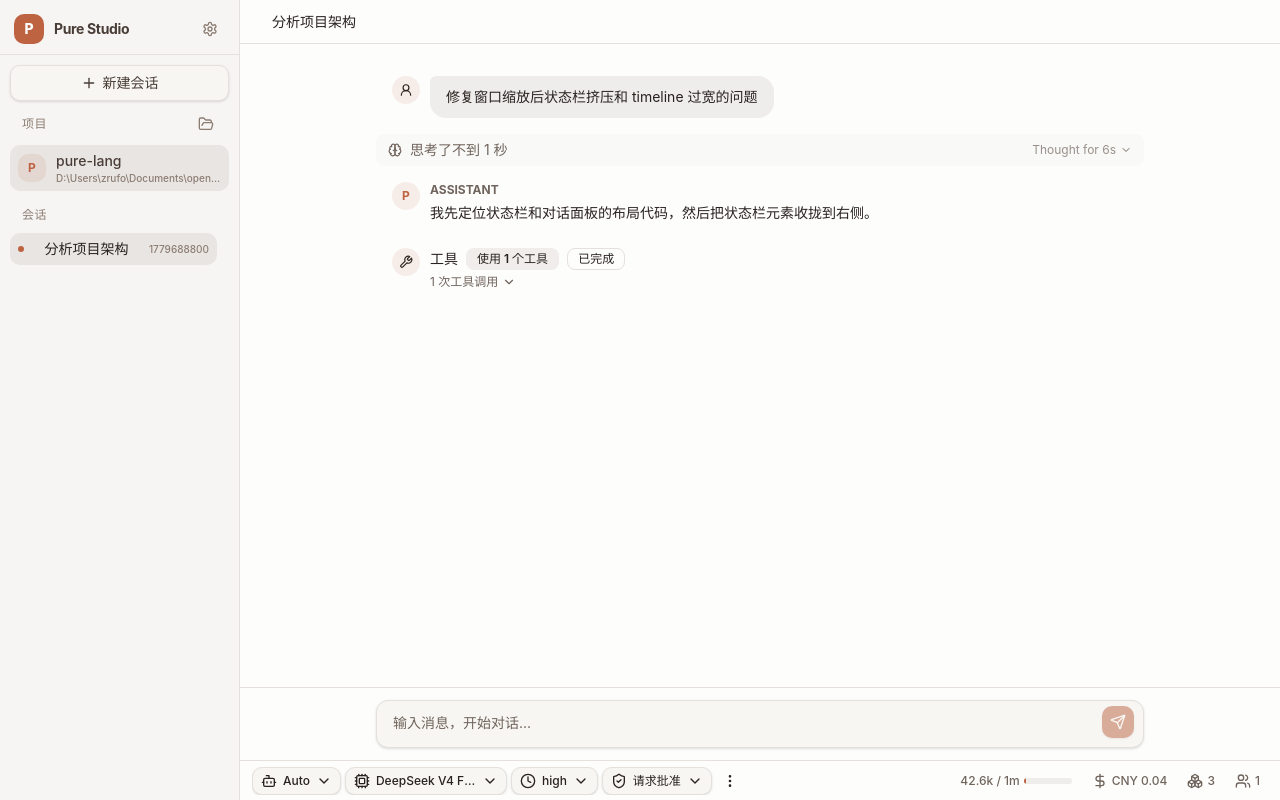
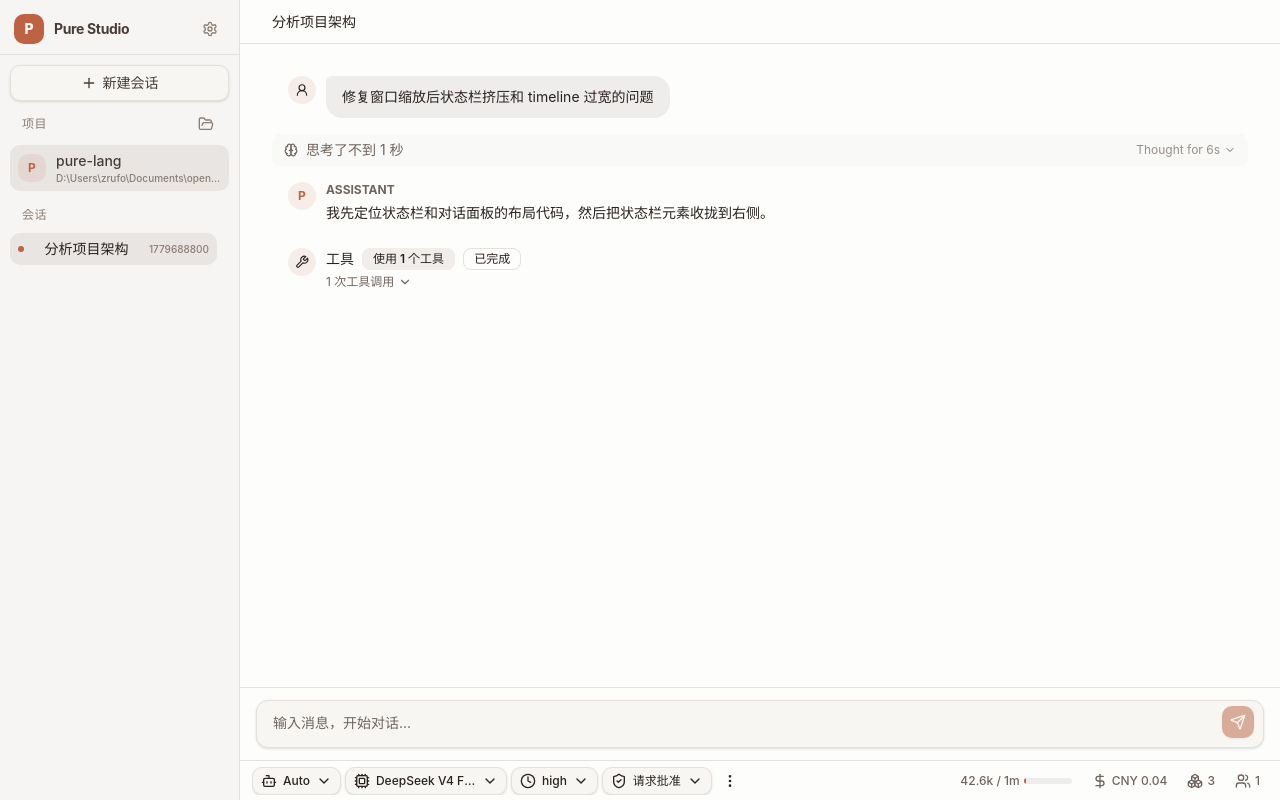
Before and after one commit to ZR233/pure-lang, a React (Vite) app in the folder code/pure-studio/: page / in a window 1280 px wide. Built offline with nearby package versions, Linux system fonts and the light colour scheme.

Commit message:
refactor(ConversationPanel): remove max-width constraints for better responsiveness

```diff
--- a/code/pure-studio/src/components/ConversationPanel.tsx
+++ b/code/pure-studio/src/components/ConversationPanel.tsx
@@ -432,7 +432,7 @@ function EntryShell({
   children: ReactNode;
 }) {
   return (
-    <article className={`flex gap-2.5 px-4 py-3 max-w-3xl mx-auto w-full ${className}`}>
+    <article className={`flex w-full gap-2.5 px-4 py-3 ${className}`}>
       <span className="w-7 h-7 rounded-full bg-primary/10 flex items-center justify-center shrink-0" aria-hidden="true">
         {icon}
       </span>
@@ -445,7 +445,7 @@ function MessageEntry({ entry }: { entry: Extract<TimelineEntry, { kind: "messag
   const roleIcon = entry.role === "user" ? <UserRound size={14} /> : <span className="text-xs font-bold text-primary">P</span>;
   if (entry.role === "user") {
     return (
-      <div className="flex gap-2.5 px-4 py-3 max-w-3xl mx-auto w-full">
+      <div className="flex w-full gap-2.5 px-4 py-3">
         <span className="w-7 h-7 rounded-full bg-primary/10 flex items-center justify-center shrink-0" aria-hidden="true">
           {roleIcon}
         </span>
@@ -472,7 +472,7 @@ function MessageEntry({ entry }: { entry: Extract<TimelineEntry, { kind: "messag
 function ThoughtEntry({ entry, t }: { entry: Extract<TimelineEntry, { kind: "thought" }>; t: TFunction }) {
   const active = isActiveStatus(entry.status);
   return (
-    <div className="flex items-center gap-2 text-sm text-muted-foreground bg-muted/30 rounded-md px-3 py-1.5 max-w-3xl mx-auto my-1">
+    <div className="flex w-full items-center gap-2 text-sm text-muted-foreground bg-muted/30 rounded-md px-3 py-1.5 my-1">
       {active ? <Loader2 size={14} className="animate-spin shrink-0" /> : <Brain size={14} className="shrink-0" />}
       <details className="flex-1 min-w-0 group">
         <summary className="flex items-center gap-1 cursor-pointer list-none">
@@ -548,7 +548,7 @@ function PlanEntry({
 }) {
   const state = entry.planState?.state ?? "pending";
   return (
-    <div className="flex gap-2.5 px-4 py-3 max-w-3xl mx-auto w-full">
+    <div className="flex w-full gap-2.5 px-4 py-3">
       <span className="w-7 h-7 rounded-full bg-primary/10 flex items-center justify-center shrink-0" aria-hidden="true">
         <FileText size={14} />
       </span>
@@ -1187,7 +1187,7 @@ export function ConversationPanel({
           />
         ) : (
           <div className="px-4 py-3">
-            <div className="relative max-w-3xl mx-auto">
+            <div className="relative w-full">
               <Textarea
                 value={prompt}
                 onChange={(e) => onSetPrompt(e.target.value)}
```
